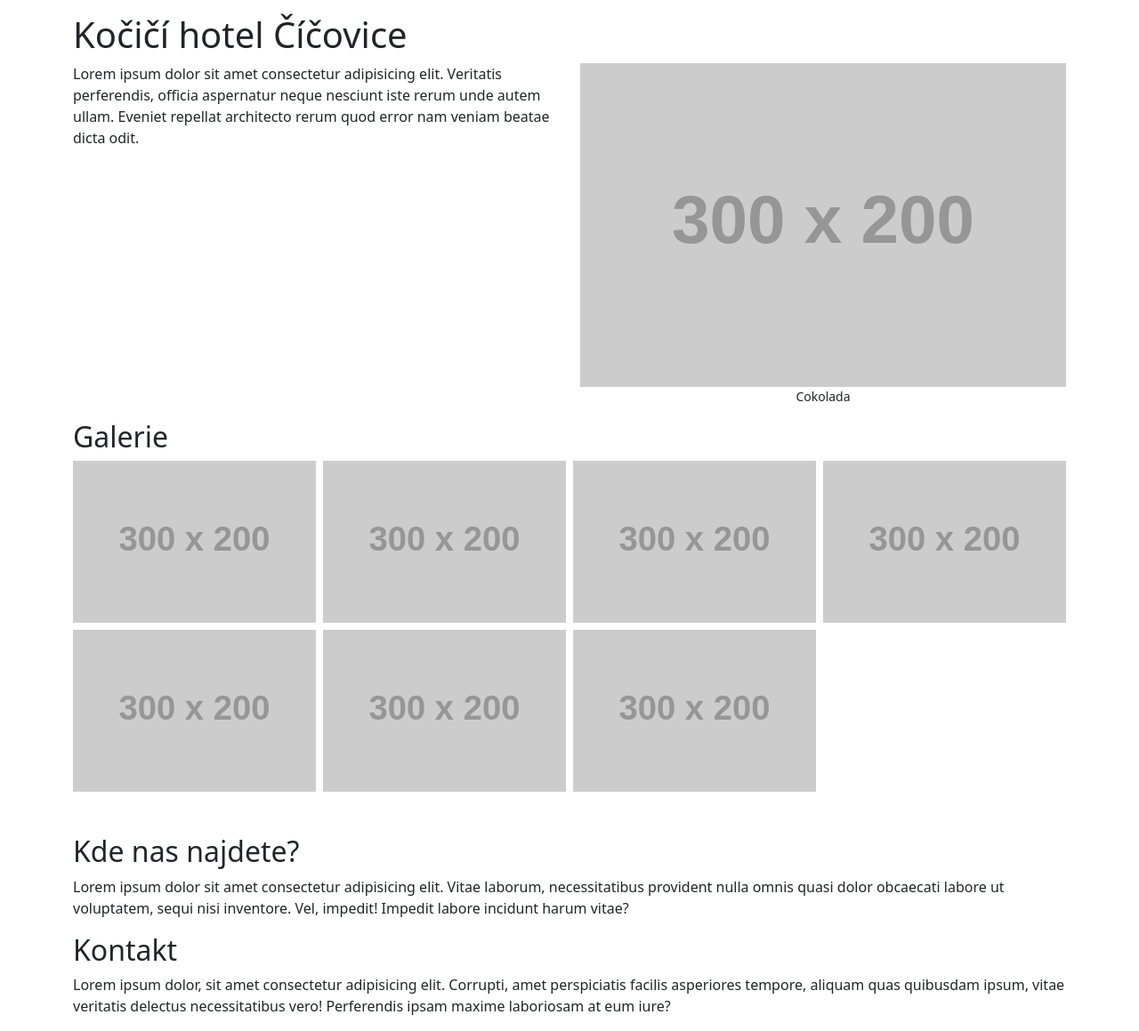
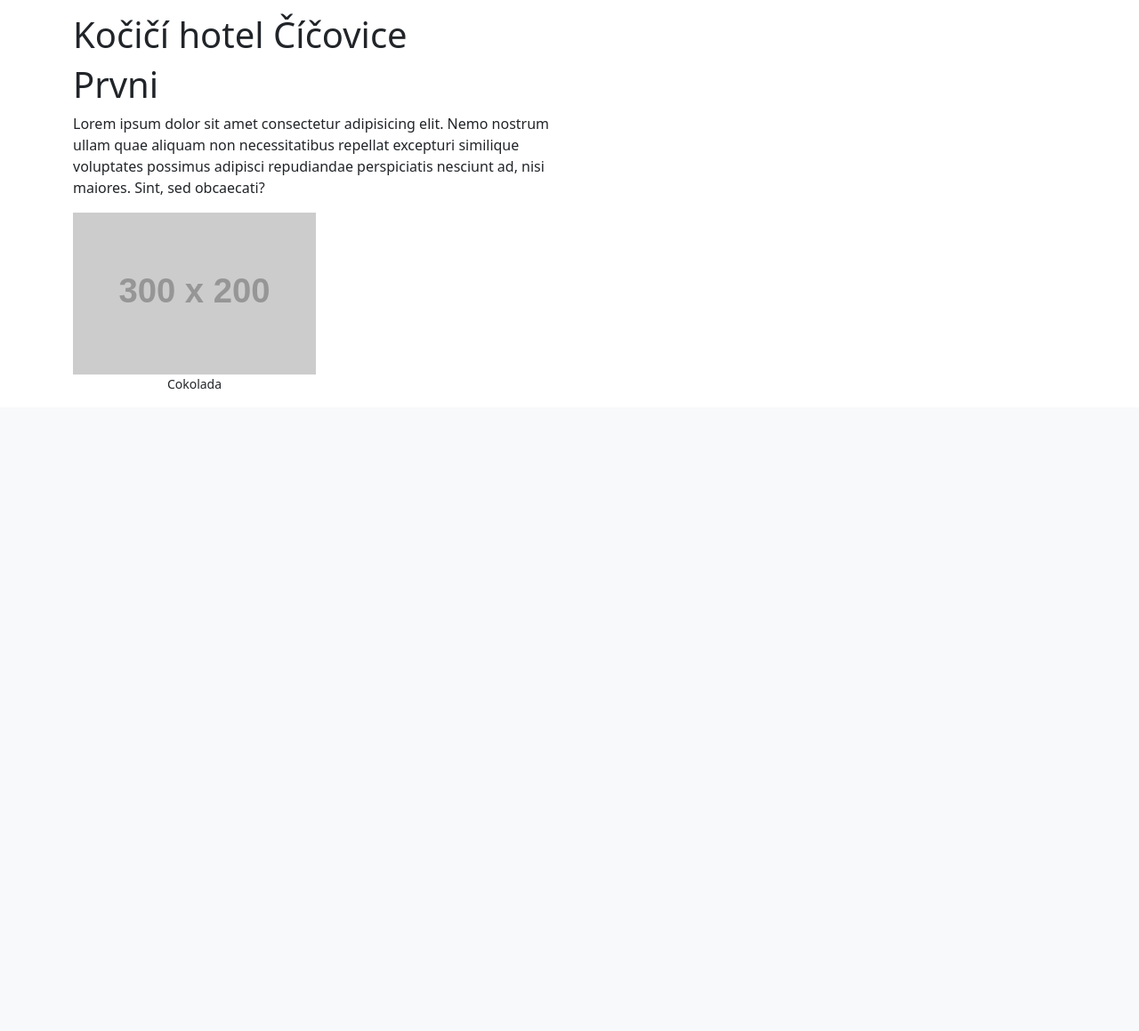
Before and after one commit to gyarab/2023_wa_sz_prochazka_gaflix, a Django app: page / in a window 1280 px wide. Shown: the part 401-1560 px from the top of the page at 89% size. After the commit the page ends 838 px from the top, so only its background shows below. Run offline with Django 5.2, Linux system fonts and the light colour scheme; grey boxes labelled with a size stand in for pictures from a placeholder-image service; some libraries are stand-ins or nearby versions.

Commit message:
funkcni prepinani podle url

```diff
--- a/filmy/templates/filmy/base.html
+++ b/filmy/templates/filmy/base.html
@@ -21,7 +21,7 @@
 <nav class="navbar navbar-expand-lg bg-body-tertiary fixed-top">
   <div class="container">
       <!-- Brand/logo in the navigation bar -->
-      <a class="navbar-brand" href="#">Kočičkov</a>
+      <a class="navbar-brand" href="#">Bomboklat</a>
 
       <!-- Button for toggling navigation menu on small screens -->
       <button class="navbar-toggler" type="button" data-bs-toggle="collapse" data-bs-target="#navbarNav" aria-controls="navbarNav" aria-expanded="false" aria-label="Toggle navigation">
@@ -34,23 +34,13 @@
           <ul class="navbar-nav">
               <!-- Home link with active state -->
               <li class="nav-item">
-                  <a class="nav-link active" aria-current="page" href="#uvod">Úvod</a>
+                  <a class="nav-link active" aria-current="page" href="/">Home</a>
               </li>
 
               <!-- Features link -->
               <!-- # means the link goes nowhere -->
               <li class="nav-item">
-                  <a class="nav-link" href="#galerie">Galerie</a>
-              </li>
-
-              <!-- Pricing link -->
-              <li class="nav-item">
-                  <a class="nav-link" href="#kde nas najdete">Kde nas najdete ?</a>
-              </li>
-
-              <!-- Disabled link -->
-              <li class="nav-item">
-                  <a class="nav-link" href="#kontakt">Kontakt</a>
+                  <a class="nav-link" href="/druhy"> Druhy</a>
               </li>
           </ul>
       </div>
@@ -69,47 +59,14 @@
   <h1 class="mt-3" id="uvod">Kočičí hotel Číčovice</h1>
   <div class="row">
     <div class="col-12 col-md-6 order-2 order-md-1">
-      <p>Lorem ipsum dolor sit amet consectetur adipisicing elit. Veritatis perferendis, officia aspernatur neque nesciunt iste rerum unde autem ullam. Eveniet repellat architecto rerum quod error nam veniam beatae dicta odit.</p>
-    </div>
+        {% block 'content' %}
+        {% endblock %}
     <div class="col-12 col-md-6 order-1 order-md-2">
       <img class="w-100" alt="test" src="https://placehold.co/300x200">
       <p class="text-center small">Cokolada</p>
     </div>
   </div>
-  <h2 id="galerie">Galerie</h2>
-  <div class="row g-2 mb-5">
-    <div class="col-6 col-md-3">
-    <img class="w-100" alt="test" src="https://placehold.co/300x200">
-    </div>
-    <div class="col-6 col-md-3">
-    <img class="w-100" alt="test" src="https://placehold.co/300x200">
-    </div>
-    <div class="col-6 col-md-3">
-      <img class="w-100" alt="test" src="https://placehold.co/300x200">
-    </div>
-    <div class="col-6 col-md-3">
-      <img class="w-100" alt="test" src="https://placehold.co/300x200">
-    </div>
-    <div class="col-6 col-md-3">
-      <img class="w-100" alt="test" src="https://placehold.co/300x200">
-    </div>
-    <div class="col-6 col-md-3">
-      <img class="w-100" alt="test" src="https://placehold.co/300x200">
-    </div>
-    <div class="col-6 col-md-3">
-      <img class="w-100" alt="test" src="https://placehold.co/300x200">
-    </div>
-  </div>
-  <h2 id="kde nas najdete">Kde nas najdete?</h2>
-  <p>Lorem ipsum dolor sit amet consectetur adipisicing elit. Vitae laborum, necessitatibus provident nulla omnis quasi dolor obcaecati labore ut voluptatem, sequi nisi inventore. Vel, impedit! Impedit labore incidunt harum vitae?</p>
-
-  <h2 id="kontakt">Kontakt</h2>
-  <p>Lorem ipsum dolor, sit amet consectetur adipisicing elit. Corrupti, amet perspiciatis facilis asperiores tempore, aliquam quas quibusdam ipsum, vitae veritatis delectus necessitatibus vero! Perferendis ipsam maxime laboriosam at eum iure?</p>
-
 </div>
-
-
-
     <script src="https://cdn.jsdelivr.net/npm/bootstrap@5.3.2/dist/js/bootstrap.bundle.min.js"></script>
 </body>
 </html>
--- a/filmy/templates/filmy/prvni.html
+++ b/filmy/templates/filmy/prvni.html
@@ -1 +1,8 @@
-{% extends "base.html" %}
+{% extends "filmy/base.html" %}
+
+{% block 'content'%}
+    <h1> Prvni </h1>
+    <p>
+        Lorem ipsum dolor sit amet consectetur adipisicing elit. Nemo nostrum ullam quae aliquam non necessitatibus repellat excepturi similique voluptates possimus adipisci repudiandae perspiciatis nesciunt ad, nisi maiores. Sint, sed obcaecati?
+    </p>
+{% endblock %}
--- a/gaflix/urls.py
+++ b/gaflix/urls.py
@@ -19,5 +19,6 @@ from django.urls import path
 from django.views.generic import TemplateView
 urlpatterns = [
     path('admin/', admin.site.urls),
-    path('', TemplateView.as_view(template_name = "filmy/base.html")),
+    path('', TemplateView.as_view(template_name = "filmy/prvni.html"),name = "home"),
+    path('druhy/', TemplateView.as_view(template_name = "filmy/druhy.html"),name = "druhy")
 ]
```
Also changed, not shown: filmy/templates/filmy/druhy.html (added, +8 -0 lines).
